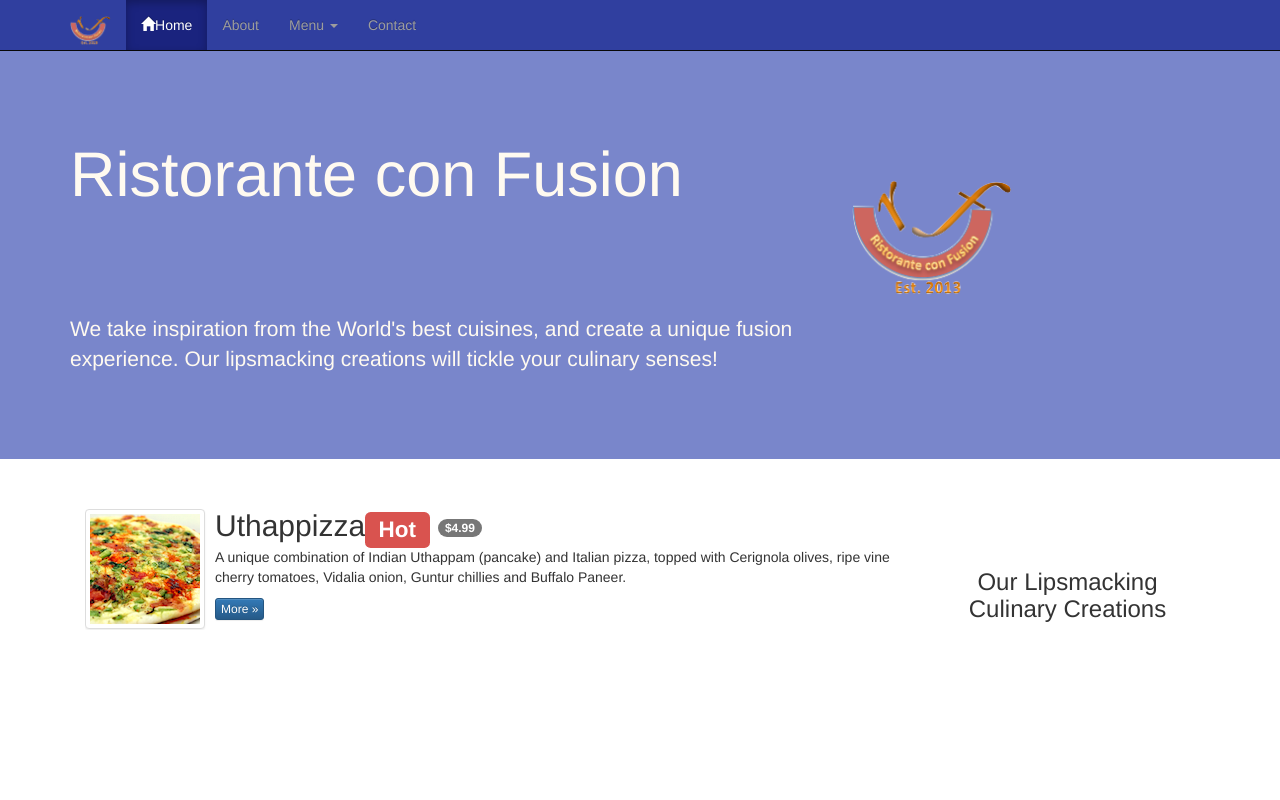
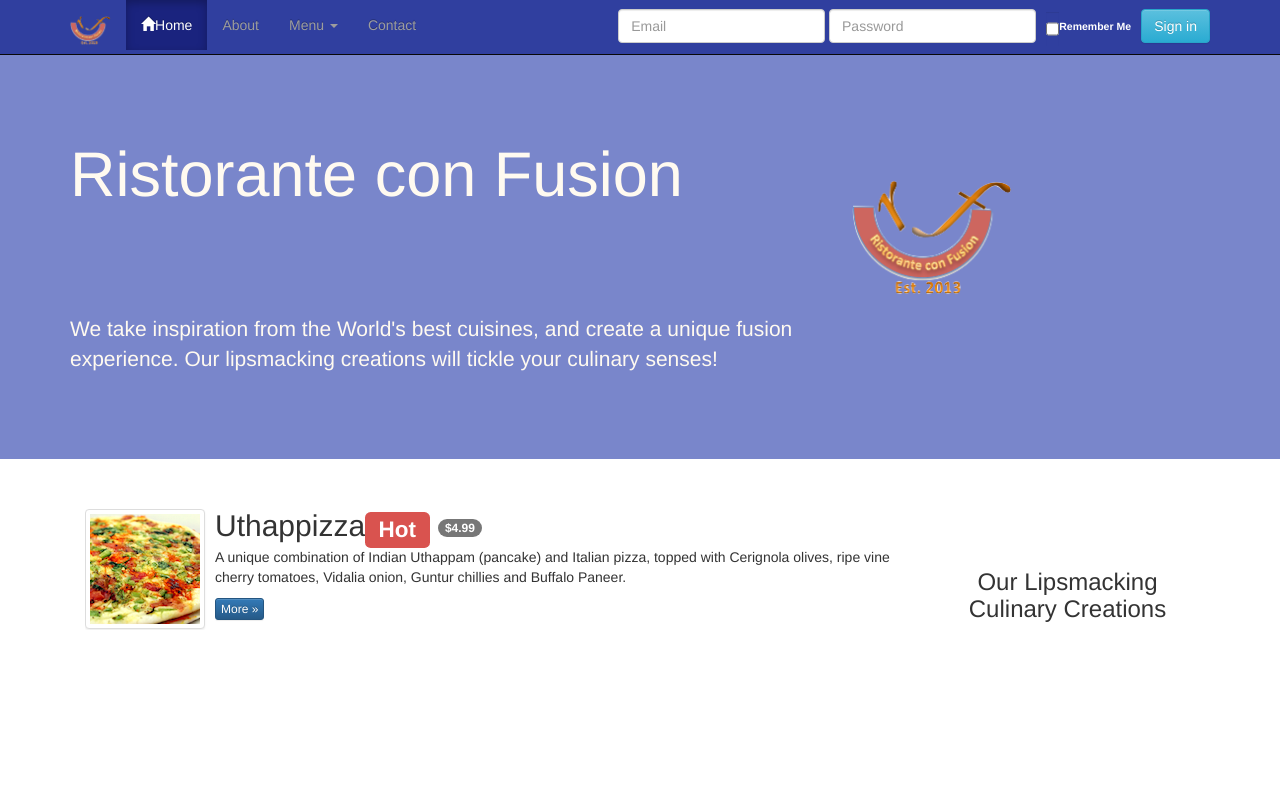
Before and after one commit to sebasstg/bootstrappractice, a plain HTML site: page conFusion/index.html in a window 1280 px wide. Shown: the top 800 px of the page. Drawn offline with nearby package versions, Linux system fonts and the light colour scheme.

Commit message:
task1 ass 2 bootstrap

```diff
--- a/conFusion/index.html
+++ b/conFusion/index.html
@@ -67,6 +67,15 @@
 
 					<li><a href="contactus.html">Contact</a></li>
 				</ul>
+
+				<form class="navbar-form navbar-right">
+					<div class="form-group">
+						<input type="text" class="form-control" placeholder="Email">
+						<input type="text" class="form-control" placeholder="Password">
+						<label class="label "><input type="checkbox" class="form-control" >Remember Me</label>
+						<button class="btn btn-info">Sign in</button>
+					</div>
+				</form>
 			</div>
 		</div>
 
@@ -108,7 +117,8 @@
 					</div>
 					<div class="media-body">
 						<h2 class="media-heading">
-							Uthappizza<span class="label label-danger">Hot</span> <span class="badge">$4.99</span>
+							Uthappizza<span class="label label-danger">Hot</span> <span
+								class="badge">$4.99</span>
 						</h2>
 						<p>A unique combination of Indian Uthappam (pancake) and
 							Italian pizza, topped with Cerignola olives, ripe vine cherry
```
